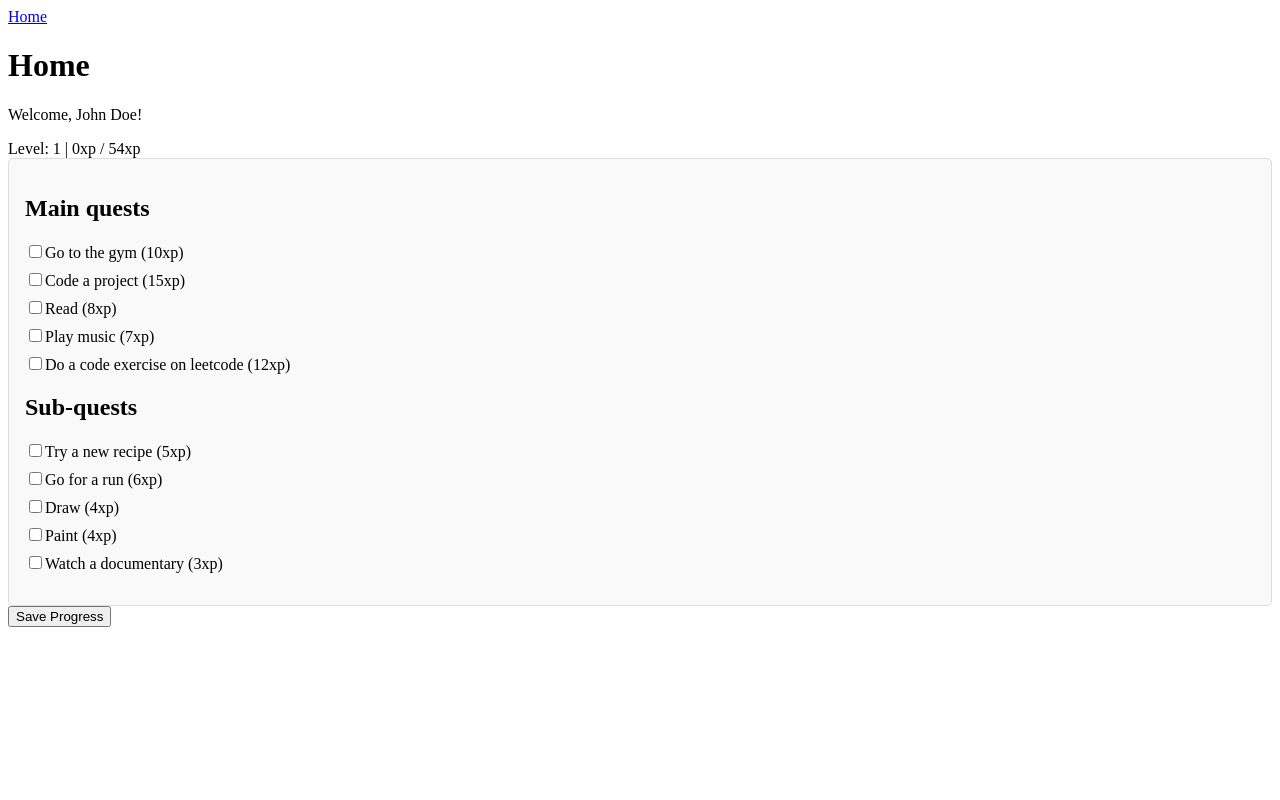
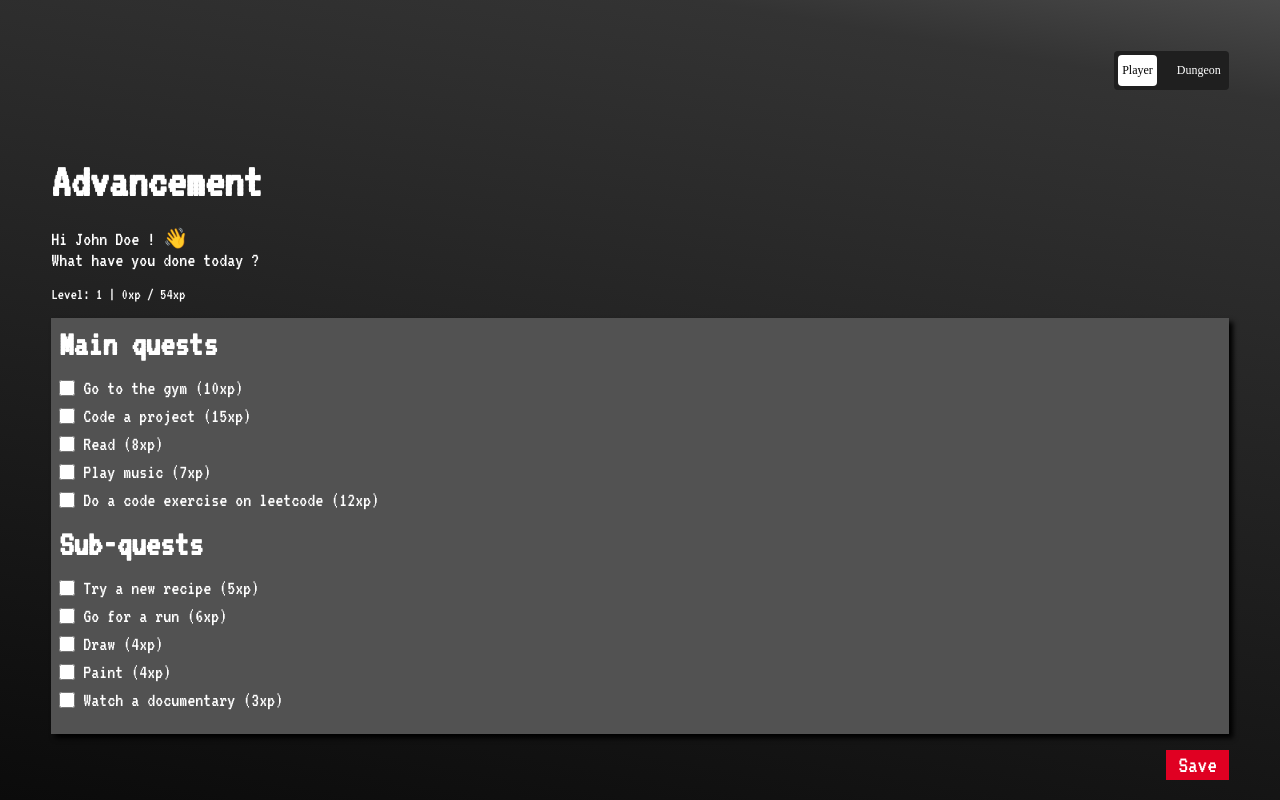
Before and after one commit to AlexPst-Dev/HabitGameTracker, a Vue app: page / in a window 1280 px wide. Built offline with nearby package versions, Linux system fonts and the light colour scheme.

Commit message:
style: add a first version of style to project

```diff
--- a/index.html
+++ b/index.html
@@ -1,9 +1,15 @@
 <!DOCTYPE html>
 <html lang="">
   <head>
-    <meta charset="UTF-8">
-    <link rel="icon" href="/favicon.ico">
-    <meta name="viewport" content="width=device-width, initial-scale=1.0">
+    <meta charset="UTF-8" />
+    <link rel="icon" href="/favicon.ico" />
+    <link rel="preconnect" href="https://fonts.googleapis.com" />
+    <link rel="preconnect" href="https://fonts.gstatic.com" crossorigin />
+    <link
+      href="https://fonts.googleapis.com/css2?family=VT323&display=swap"
+      rel="stylesheet"
+    />
+    <meta name="viewport" content="width=device-width, initial-scale=1.0" />
     <title>Vite App</title>
   </head>
   <body>
--- a/src/App.vue
+++ b/src/App.vue
@@ -6,7 +6,12 @@ import { RouterLink, RouterView } from "vue-router";
   <header>
     <div class="wrapper">
       <nav>
-        <RouterLink to="/">Home</RouterLink>
+        <RouterLink to="/" class="link" active-class="active"
+          >Player</RouterLink
+        >
+        <RouterLink to="/game" class="link" active-class="active"
+          >Dungeon</RouterLink
+        >
       </nav>
     </div>
   </header>
@@ -14,4 +19,33 @@ import { RouterLink, RouterView } from "vue-router";
   <RouterView />
 </template>
 
-<style scoped></style>
+<style scoped>
+header {
+  width: 100%;
+  position: fixed;
+}
+header .wrapper {
+  display: flex;
+  justify-content: end;
+  padding: 4%;
+}
+header .wrapper nav {
+  width: fit-content;
+  display: flex;
+  gap: 1rem;
+  background-color: #1f1f1f;
+  border-radius: 0.25rem;
+  padding: 0.25rem;
+}
+header .wrapper nav a {
+  padding: 0.5rem 0.25rem;
+  color: white;
+  text-decoration: unset;
+  font-size: 0.75rem;
+}
+header .wrapper nav a.active {
+  background-color: white;
+  color: black;
+  border-radius: 0.25rem;
+}
+</style>
--- a/src/assets/style.css
+++ b/src/assets/style.css
@@ -0,0 +1,49 @@
+html {
+  height: 100%;
+  overflow: hidden;
+}
+body {
+  background: rgb(11, 11, 11);
+  background: linear-gradient(
+    10deg,
+    rgba(11, 11, 11, 1) 0%,
+    rgba(51, 51, 51, 1) 90%,
+    rgba(73, 73, 73, 1) 100%
+  );
+  color: white;
+  margin: 0;
+  padding: 0;
+  height: 100%;
+  overflow: hidden;
+}
+
+span {
+  font-size: 1.25rem;
+}
+
+main {
+  padding: 12% 4% 0 4%;
+  display: flex;
+  flex-direction: column;
+  gap: 1rem;
+  font-family: "VT323", serif;
+}
+
+main h1 {
+  margin: 0.25rem 0;
+  font-size: 3rem;
+}
+
+main button {
+  border: none;
+  padding: 0.2rem 0.75rem;
+  background-color: #e00022;
+  color: white;
+  width: fit-content;
+  font-size: 1.5rem;
+  font-family: "VT323", serif;
+}
+
+.ml-auto {
+  margin-left: auto;
+}
--- a/src/components/List.vue
+++ b/src/components/List.vue
@@ -1,5 +1,5 @@
 <template>
-  <div>
+  <div class="daily-task-list-component">
     <div class="player-progression">
       Level: {{ currentLevel }} | {{ totalExperience }}xp /
       {{ xpForNextLevel }}xp
@@ -8,11 +8,12 @@
       <div
         v-for="(tasksByCategory, category) in categorizedTasks"
         :key="category"
+        class="task-category"
       >
-        <h2>{{ category }}</h2>
+        <h2 class="task-category-name">{{ category }}</h2>
         <ul>
           <li v-for="(task, index) in tasksByCategory" :key="index">
-            <label>
+            <label class="list-control">
               <input
                 type="checkbox"
                 v-model="task.completed"
@@ -26,7 +27,7 @@
         </ul>
       </div>
     </div>
-    <button @click="saveProgress">Save Progress</button>
+    <button class="ml-auto" @click="saveProgress">Save</button>
   </div>
 </template>
 
@@ -121,20 +122,42 @@ onMounted(() => {
 </script>
 
 <style scoped>
-.task-list {
-  padding: 1rem;
-  background-color: #f9f9f9;
-  border: 1px solid #ddd;
-  border-radius: 5px;
+.daily-task-list-component {
+  display: flex;
+  flex-direction: column;
+  gap: 1rem;
 }
-ul {
+
+.daily-task-list-component .task-list {
+  padding: 0.5rem;
+  background-color: #525252;
+  box-shadow: 4px 4px 5px black;
+}
+.daily-task-list-component .task-list h2 {
+  font-family: "VT323", serif;
+  font-size: 2.25rem;
+  margin: 0;
+  width: fit-content;
+}
+.daily-task-list-component .task-list ul {
   list-style-type: none;
   padding: 0;
 }
-li {
+.daily-task-list-component .task-list ul li {
   margin-bottom: 0.5rem;
 }
-.completed-task {
+.daily-task-list-component .task-list ul li .list-control {
+  display: grid;
+  grid-template-columns: 1rem auto;
+  gap: 0.5em;
+}
+.daily-task-list-component .task-list ul li .list-control input {
+  margin: 0;
+  padding: 0;
+  border: none;
+}
+
+.daily-task-list-component .task-list .completed-task {
   text-decoration: line-through;
   color: #888;
 }
--- a/src/pages/HomePage.vue
+++ b/src/pages/HomePage.vue
@@ -1,15 +1,20 @@
 <template>
-  <h1>Home</h1>
-  <div>
-    <p>Welcome, {{ playerName }}!</p>
-  </div>
-  <List :tasks="tasks" :initialXp="playerXp" />
+  <main>
+    <h1>Advancement</h1>
+    <div class="welcome-message">
+      <span>Hi {{ playerName }} ! 👋 </span>
+      <br />
+      <span>What have you done today ?</span>
+    </div>
+    <List :tasks="tasks" :initialXp="playerXp" />
+  </main>
 </template>
 
 <script setup>
 import List from "@/components/List.vue";
 import saveData from "@/data/save.json";
 import tasksData from "@/data/data.json";
+import "@/assets/style.css";
 
 const tasks = tasksData.tasks.map((task) => {
   const savedTask = saveData.tasks?.find((t) => t.name === task.name);
```
